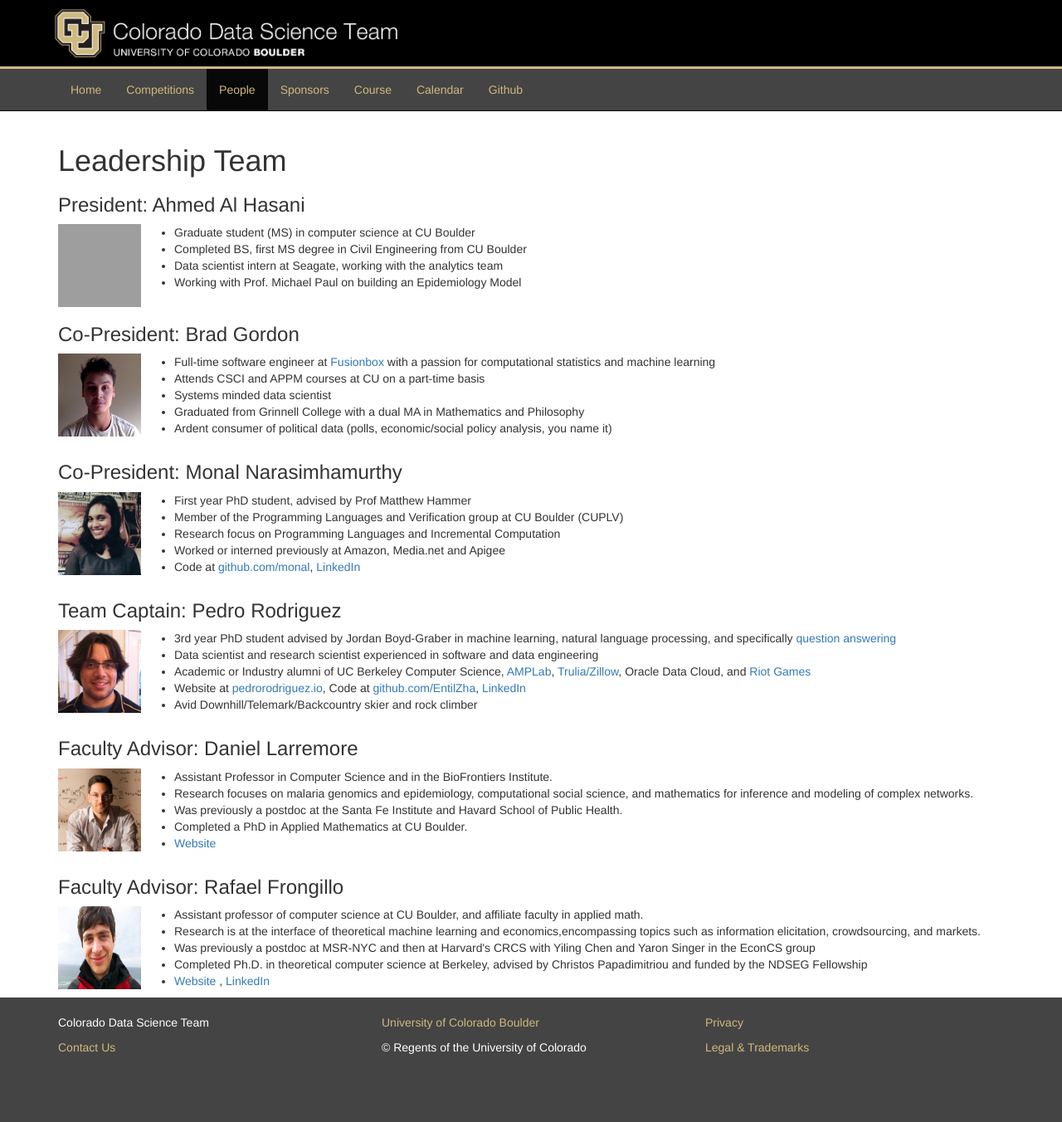
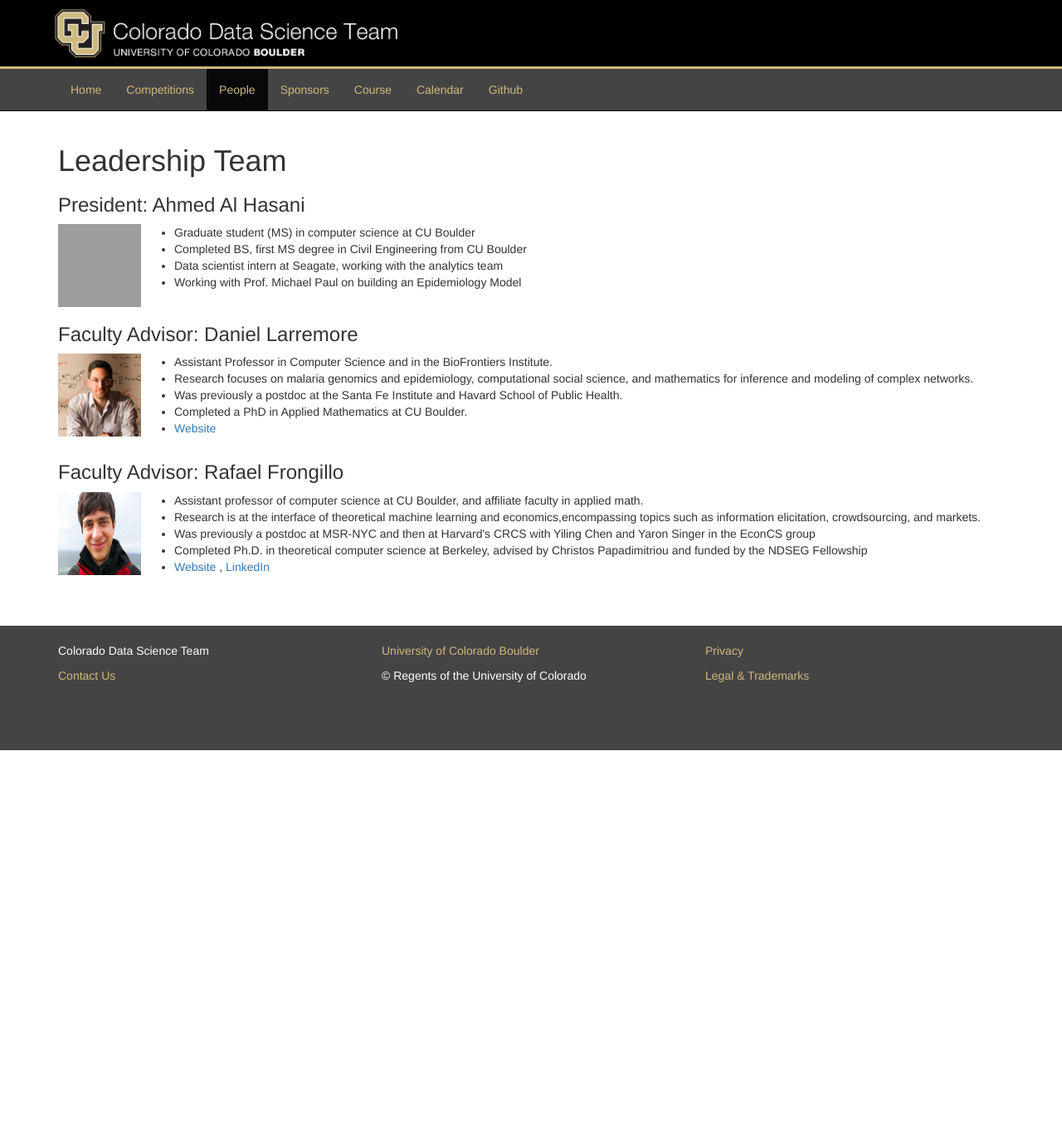
Before and after one commit to CoDataScience/codatascience.github.io, a Jekyll site: the page built from about.md, in a window 1280 px wide. Shown: the whole page at 83% size. Built offline with Jekyll 4.4.1, drawn with Linux system fonts in a browser that asks for light colours; after the commit the page ends 904 px from its top, so only the background shows below that; grey boxes are pictures that could not be loaded.

Commit message:
Remove old leadership team members

```diff
--- a/about.md
+++ b/about.md
@@ -21,66 +21,6 @@
 <div class="clearfix"></div>
 </div>
 
-### Co-President: Brad Gordon
-
-<div>
-<div class="pull-left">
-<img alt="Brad Gordon" src="/images/brad.jpg" style="height:100px;width:100px">
-</div>
-<div class="pull-left">
-
-<ul>
-<li>Full-time software engineer at <a href="http://www.fusionbox.com" target="_blank">Fusionbox</a> with a passion for computational statistics and machine learning</li>
-<li>Attends CSCI and APPM courses at CU on a part-time basis</li>
-<li>Systems minded data scientist</li>
-<li>Graduated from Grinnell College with a dual MA in Mathematics and Philosophy</li>
-<li>Ardent consumer of political data (polls, economic/social policy analysis, you name it)</li>
-</ul>
-
-</div>
-<div class="clearfix"></div>
-</div>
-
-### Co-President: Monal Narasimhamurthy
-
-<div>
-<div class="pull-left">
-<img alt="Monal Narasimhamurthy" src="/images/monal.jpg" style="height:100px;width:100px">
-</div>
-<div class="pull-left">
-
-<ul>
-<li>First year PhD student, advised by Prof Matthew Hammer</li>
-<li>Member of the Programming Languages and Verification group at CU Boulder (CUPLV)</li>
-<li>Research focus on Programming Languages and Incremental Computation</li>
-<li>Worked or interned previously at Amazon, Media.net and Apigee</li>
-<li>Code at  <a href="https://github.com/monal" target="_blank">github.com/monal</a>, <a href="https://www.linkedin.com/in/monal-narasimhamurthy" target="_blank">LinkedIn</a></li>
-</ul>
-
-</div>
-<div class="clearfix"></div>
-</div>
-
-### Team Captain: Pedro Rodriguez
-
-<div>
-  <div class="pull-left">
-    <img alt="Pedro Rodriguez" src="/images/pedro.jpg" style="height:100px;width:100px">
-  </div>
-  <div class="pull-left">
-    <ul>
-
-      <li>3rd year PhD student advised by Jordan Boyd-Graber in machine learning, natural language processing, and specifically <a href="http://www.umiacs.umd.edu/~jbg/projects/IIS-1320538.html" target="_blank">question answering</a></li>
-      <li>Data scientist and research scientist experienced in software and data engineering</li>
-      <li>Academic or Industry alumni of UC Berkeley Computer Science, <a href="http://amplab.cs.berkeley.edu" target="_blank">AMPLab</a>, <a href="http://trulia.com" target="_blank">Trulia/Zillow</a>, Oracle Data Cloud, and <a href="http://riotgames.com" target="_blank">Riot Games</a></li>
-      <li>Website at <a href="https://pedrorodriguez.io" target="_blank">pedrorodriguez.io</a>, Code at <a href="https://github.com/EntilZha" target="_blank">github.com/EntilZha</a>, <a href="https://www.linkedin.com/in/pedrorodriguezscience" target="_blank">LinkedIn</a></li>
-      <li>Avid Downhill/Telemark/Backcountry skier and rock climber</li>
-
-    </ul>
-
-  </div>
-  <div class="clearfix"></div>
-</div>
 ### Faculty Advisor: Daniel Larremore
 
 <div>
```
